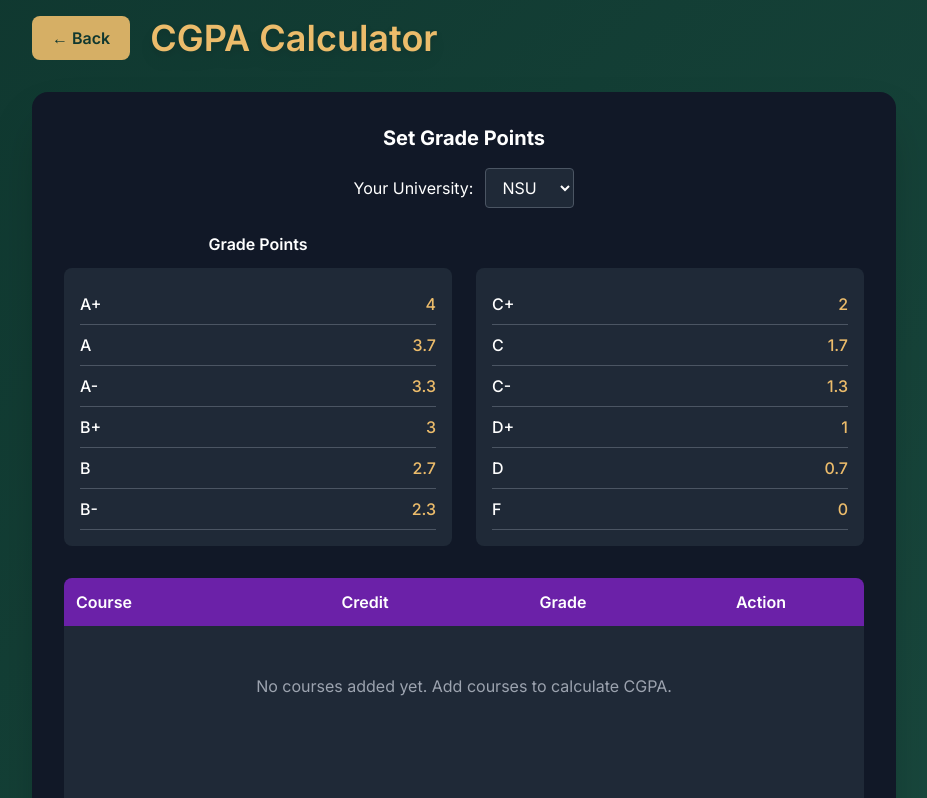
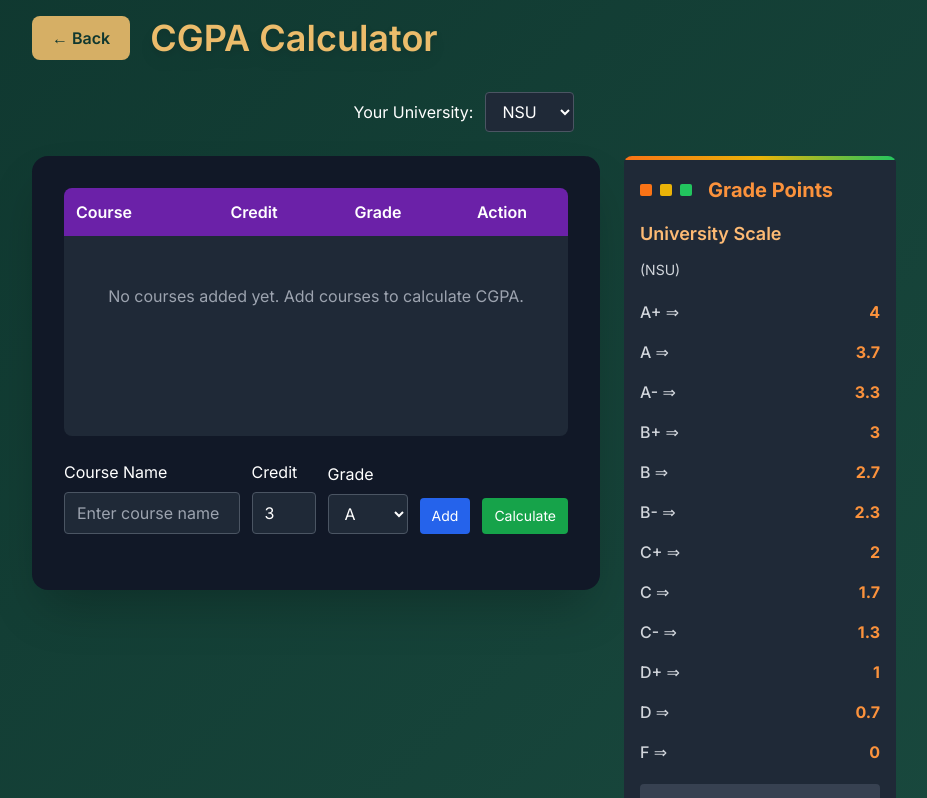
Before and after one commit to uzicodes/Calcu-Mate, a Next.js app: page /calculator/cgpa in a window 1280 px wide. Shown: the top 798 px of the page, without its empty margins (176-1103 px from the left). Built offline with nearby package versions, Linux system fonts and the light colour scheme; a web font is replaced by a local one.

Commit message:
adjusting the containers of the grade-points of uni & the calculators

```diff
--- a/src/app/calculator/cgpa/page.tsx
+++ b/src/app/calculator/cgpa/page.tsx
@@ -178,11 +178,8 @@ CGPA: ${result.cgpa}
           <h1 className="text-2xl text-white font-bold">CGPA Calculator</h1>
         </div>
 
-        <div className="calculator bg-gray-900 rounded-xl p-6 flex-1">
-          {/* Set Grade Points Section */}
-          <div className="mb-8">
+        {/* University Selection */}
         <div className="text-center mb-6">
-              <h2 className="text-xl font-bold text-white mb-4">Set Grade Points</h2>
           <div className="flex justify-center items-center gap-3">
             <label className="text-white">Your University:</label>
             <select
@@ -197,35 +194,13 @@ CGPA: ${result.cgpa}
           </div>
         </div>
 
-            {/* Grade Points Table */}
-            <div className="grid grid-cols-1 md:grid-cols-2 gap-6">
-              <div>
-                <h3 className="text-white font-semibold mb-3 text-center">Grade Points</h3>
-                <div className="bg-gray-800 rounded-lg p-4">
-                  {Object.entries(selectedUniversity.gradePoints).slice(0, Math.ceil(Object.keys(selectedUniversity.gradePoints).length / 2)).map(([grade, point]) => (
-                    <div key={grade} className="flex justify-between items-center py-2 border-b border-gray-600">
-                      <span className="text-white font-medium">{grade}</span>
-                      <span className="text-calc-gold font-medium">{point}</span>
-                    </div>
-                  ))}
-                </div>
-              </div>
-              <div>
-                <h3 className="text-white font-semibold mb-3 text-center opacity-0">Grade Points</h3>
-                <div className="bg-gray-800 rounded-lg p-4">
-                  {Object.entries(selectedUniversity.gradePoints).slice(Math.ceil(Object.keys(selectedUniversity.gradePoints).length / 2)).map(([grade, point]) => (
-                    <div key={grade} className="flex justify-between items-center py-2 border-b border-gray-600">
-                      <span className="text-white font-medium">{grade}</span>
-                      <span className="text-calc-gold font-medium">{point}</span>
-                    </div>
-                  ))}
-                </div>
-              </div>
-            </div>
-          </div>
-
+        {/* Main Layout: Calculator and Grade Points as separate boxes */}
+        <div className="grid grid-cols-1 lg:grid-cols-3 gap-6">
+          {/* Left Side: Main Calculator */}
+          <div className="lg:col-span-2">
+            <div className="calculator bg-gray-900 rounded-xl p-6">
               {/* Course Management Section */}
-          <div className="mb-8">
+              <div className="mb-6">
                 <div className="bg-purple-800 text-white p-3 rounded-t-lg">
                   <div className="grid grid-cols-4 gap-4 font-semibold">
                     <div>Course</div>
@@ -269,9 +244,9 @@ CGPA: ${result.cgpa}
               </div>
 
               {/* Add Course Section */}
-          <div className="mb-8">
-            <div className="flex flex-col md:flex-row gap-4 items-end">
-              <div className="flex-1">
+              <div className="mb-6">
+                <div className="flex flex-col md:flex-row gap-3 items-end">
+                  <div className="flex-1 max-w-[240px]">
                     <label className="block text-white mb-2">Course Name</label>
                     <input
                       type="text"
@@ -281,7 +256,7 @@ CGPA: ${result.cgpa}
                       className="w-full bg-gray-800 text-white border border-gray-600 rounded px-3 py-2"
                     />
                   </div>
-              <div>
+                  <div className="w-16">
                     <label className="block text-white mb-2">Credit</label>
                     <input
                       type="number"
@@ -289,15 +264,15 @@ CGPA: ${result.cgpa}
                       onChange={(e) => setCurrentCourse({...currentCourse, credit: parseInt(e.target.value) || 0})}
                       min="1"
                       max="6"
-                  className="w-20 bg-gray-800 text-white border border-gray-600 rounded px-3 py-2"
+                      className="w-full bg-gray-800 text-white border border-gray-600 rounded px-3 py-2"
                     />
                   </div>
-              <div>
+                  <div className="w-20">
                     <label className="block text-white mb-2">Grade</label>
                     <select
                       value={currentCourse.grade}
                       onChange={(e) => setCurrentCourse({...currentCourse, grade: e.target.value})}
-                  className="bg-gray-800 text-white border border-gray-600 rounded px-3 py-2"
+                      className="w-full bg-gray-800 text-white border border-gray-600 rounded px-3 py-2"
                     >
                       {Object.keys(selectedUniversity.gradePoints).map(grade => (
                         <option key={grade} value={grade}>{grade}</option>
@@ -306,16 +281,16 @@ CGPA: ${result.cgpa}
                   </div>
                   <button
                     onClick={addCourse}
-                className="bg-blue-600 text-white px-6 py-2 rounded hover:bg-blue-700 transition-colors"
+                    className="bg-blue-600 text-white px-3 py-2 rounded text-sm whitespace-nowrap hover:bg-blue-700 transition-colors"
                   >
-                Add Course
+                    Add
                   </button>
                   <button
                     onClick={handleCalculate}
-                className="bg-green-600 text-white px-6 py-2 rounded hover:bg-green-700 transition-colors"
+                    className="bg-green-600 text-white px-3 py-2 rounded text-sm whitespace-nowrap hover:bg-green-700 transition-colors"
                     disabled={courses.length === 0}
                   >
-                Calculate CGPA
+                    Calculate
                   </button>
                 </div>
               </div>
@@ -345,6 +320,42 @@ CGPA: ${result.cgpa}
               )}
             </div>
           </div>
+
+          {/* Right Side: Grade Points Section - Completely Separate Box */}
+          <div className="lg:col-span-1">
+            <div className="bg-gray-800 rounded-lg overflow-hidden">
+              {/* Header with colorful bar and title */}
+              <div className="bg-gradient-to-r from-orange-500 via-yellow-500 to-green-500 h-1"></div>
+              <div className="p-4 bg-gray-800">
+                <div className="flex items-center gap-2 mb-4">
+                  <div className="w-3 h-3 bg-orange-500 rounded-sm"></div>
+                  <div className="w-3 h-3 bg-yellow-500 rounded-sm"></div>
+                  <div className="w-3 h-3 bg-green-500 rounded-sm"></div>
+                  <h3 className="text-xl font-bold text-orange-400 ml-2">Grade Points</h3>
+                </div>
+
+                <div className="text-white">
+                  <p className="text-lg font-semibold mb-3 text-orange-300">University Scale</p>
+                  <p className="text-gray-300 text-sm mb-4">({selectedUniversity.name})</p>
+
+                  <div className="space-y-2">
+                    {Object.entries(selectedUniversity.gradePoints).map(([grade, point]) => (
+                      <div key={grade} className="flex justify-between items-center py-1">
+                        <span className="text-gray-300 font-medium">{grade} ⇒</span>
+                        <span className="text-orange-400 font-bold">{point}</span>
+                      </div>
+                    ))}
+                  </div>
+
+                  <div className="mt-4 p-3 bg-gray-700 rounded text-sm text-gray-300">
+                    Use this reference when adding course grades to ensure accurate CGPA calculation.
+                  </div>
+                </div>
+              </div>
+            </div>
+          </div>
+        </div>
+      </div>
     </div>
   );
 }
```
Lines whose indentation alone changed are shown as unchanged.
